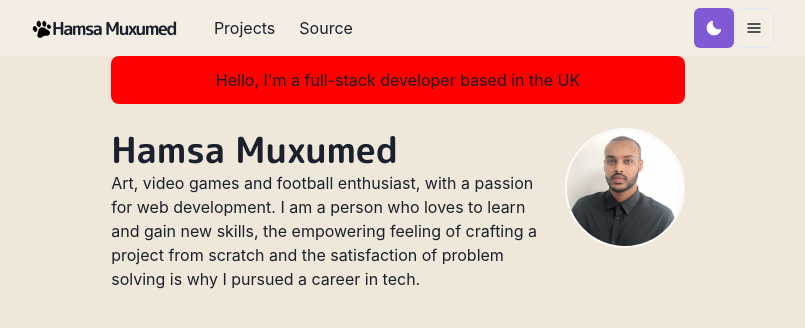
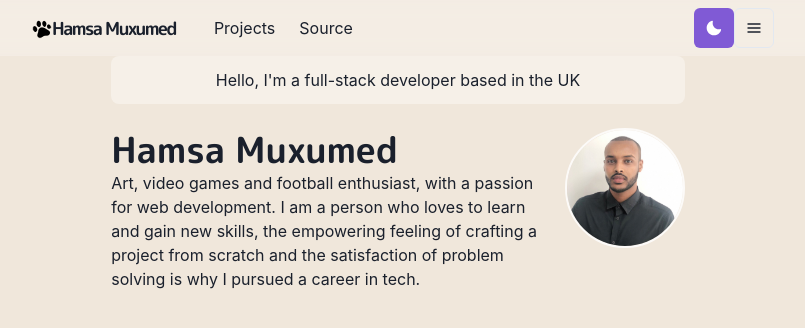
Before and after one commit to hamsamuxumed/myPortfolio, a Next.js app: page / in a window 1280 px wide. Shown: the top 328 px of the page, without its empty margins (242-1047 px from the left). Built offline with nearby package versions, Linux system fonts and the light colour scheme.

Commit message:
add bg color

```diff
--- a/pages/index.js
+++ b/pages/index.js
@@ -1,12 +1,17 @@
-import { Container, Box, Heading, Image } from "@chakra-ui/react"
-// import Image from 'next/image'
-//import styles from '../styles/Home.module.css'
+import { Container, Box, Heading, Image, useColorModeValue } from "@chakra-ui/react"
+
+
 
 function Home() {
   return (
-    //<div className={styles.container}>
+
     <Container>
-      <Box borderRadius="lg" bg="red" p={3} mb={6} align="center">
+      <Box
+        borderRadius="lg"
+        bg={useColorModeValue("whiteAlpha.500", "whiteAlpha.200")}
+        p={3} mb={6}
+        align="center"
+      >
         Hello, I&apos;m a full-stack developer based in the UK
       </Box>
       <Box display={{ md: 'flex' }}>
@@ -38,7 +43,7 @@
       </Box>
 
     </Container>
-    //</div>
+
   )
 }
 
```
